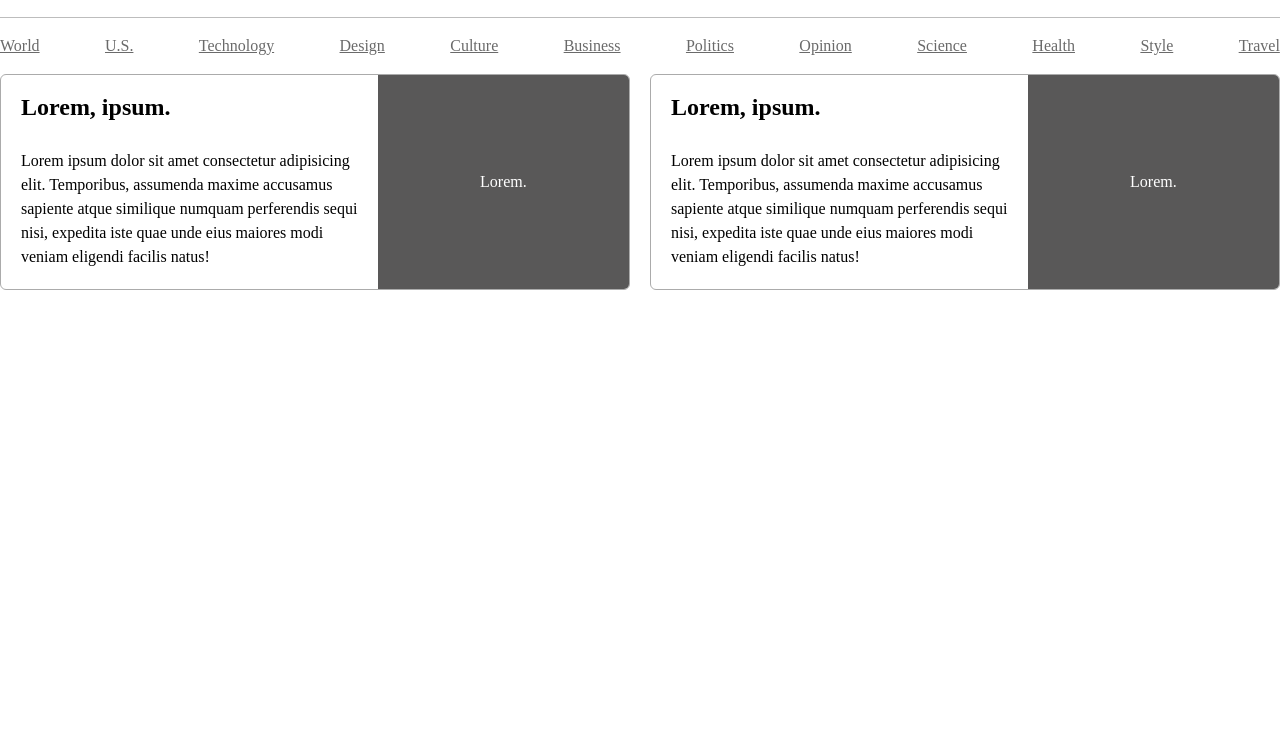
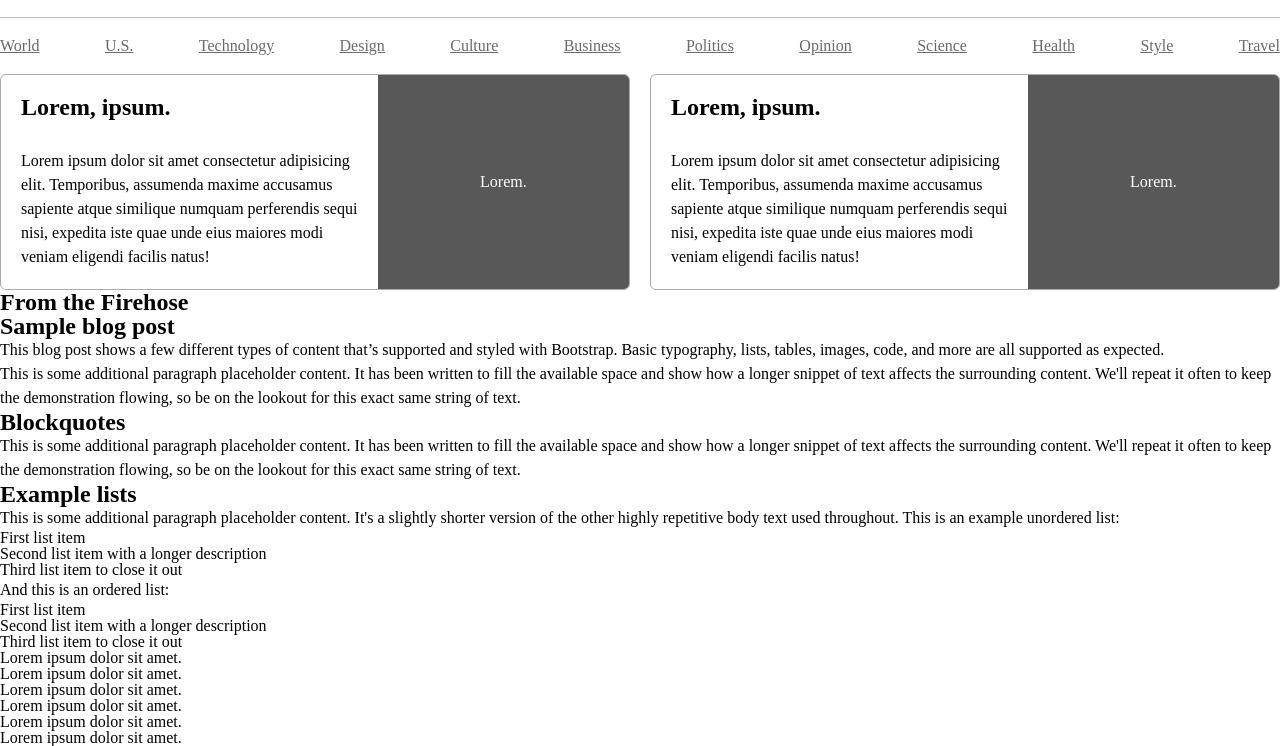
Before and after one commit to EraBoss/EcoLifeStyle, a plain HTML site: page Index.html in a window 1280 px wide. Shown: the part 62-808 px from the top of the page. Drawn offline with Linux system fonts and the light colour scheme.

Commit message:
добавлен текст мусор

```diff
--- a/Index.html
+++ b/Index.html
@@ -62,11 +62,57 @@
                     Lorem.
                 </div>
             </div>
-        </section>
+            </section>
+            <div class="main__cont">
+                <section class="main__content content">
+                    <h2 class="content__title title">From the Firehose</h2>
+                    <div class="content__block-1 block-1 block">
+                        <h3 class="block-1__title title">Sample blog post</h3>
+                        <p class="block-1__para para">This blog post shows a few different types of content that’s supported and styled with Bootstrap. Basic typography, lists, tables, images, code, and more are all supported as expected.</p>
+                        <p class="block-1__para para">This is some additional paragraph placeholder content. It has been written to fill the available space and show how a longer snippet of text affects the surrounding content. We'll repeat it often to keep the demonstration flowing, so be on the lookout for this exact same string of text.</p>
+                    </div>
+                    <div class="content__block-2 block-2 block">
+                        <h3 class="block-2__title title">Blockquotes</h3>
+                        <p class="block-2__para para">This is some additional paragraph placeholder content. It has been written to fill the available space and show how a longer snippet of text affects the surrounding content. We'll repeat it often to keep the demonstration flowing, so be on the lookout for this exact same string of text.</p>
+                    </div>
+                    <div class="content__block-3 block-3 block"></div>
+                    <h3 class="block-2__title title"></h3>
+                    <p class="block-2__para para"></p>
+                    <div class="content__block-3 block-3 block">
+                        <h3 class="block-2__title title">Example lists</h3>
+                        <p class="block-2__para para">This is some additional paragraph placeholder content. It's a slightly shorter version of the other highly repetitive body text used throughout. This is an example unordered list:</p>
+                        <ul class="block-3__list">
+                            <li class="block-3__li">First list item</li>
+                            <li class="block-3__li">Second list item with a longer description</li>
+                            <li class="block-3__li">Third list item to close it out</li>
+                        </ul>
+                        <p class="block-2__para para">And this is an ordered list:</p>
+                        <ol class="block-3__list">
+                            <li class="block-3__li">First list item</li>
+                            <li class="block-3__li">Second list item with a longer description</li>
+                            <li class="block-3__li">Third list item to close it out</li>
+                        </ol>
+                    </div>
+                    <div class="content__block-4 block-4 block">
+                        <h3 class="block-4__title title"></h3>
+                        <p class="block-__para para"></p>
+                        <ul class="block-4__list">
+                            <li class="block-4__li">Lorem ipsum dolor sit amet.</li>
+                            <li class="block-4__li">Lorem ipsum dolor sit amet.</li>
+                            <li class="block-4__li">Lorem ipsum dolor sit amet.</li>
+                            <li class="block-4__li">Lorem ipsum dolor sit amet.</li>
+                            <li class="block-4__li">Lorem ipsum dolor sit amet.</li>
+                            <li class="block-4__li">Lorem ipsum dolor sit amet.</li>
+                        </ul>
+                    </div>
+                    <div class="content__block- block- block"></div>
+                    <h3 class="block-__title title"></h3>
+                    <p class="block-__para para"></p>
+                </section>
+                <aside class="main__sidebar"></aside>
+            </div>
         </div>
-
     </main>
     <footer class="footer"></footer>
-   </div>
 </body>
 </html>
--- /dev/null
+++ b/css/null.css
@@ -0,0 +1,71 @@
+* {
+  padding: 0;
+  margin: 0;
+  border: 0;
+}
+
+*, *:before, *:after {
+  -moz-box-sizing: border-box;
+  -webkit-box-sizing: border-box;
+  box-sizing: border-box;
+}
+
+:focus, :active {
+  outline: none;
+}
+
+a:focus, a:active {
+  outline: none;
+}
+
+nav, footer, header, aside {
+  display: block;
+}
+
+html, body {
+  height: 100%;
+  width: 100%;
+  font-size: 100%;
+  line-height: 1;
+  -ms-text-size-adjust: 100%;
+  -moz-text-size-adjust: 100%;
+  -webkit-text-size-adjust: 100%;
+}
+
+input, button, textarea {
+  font-family: inherit;
+}
+
+input::-ms-clear {
+  display: none;
+}
+
+button {
+  cursor: pointer;
+}
+
+button::-moz-focus-inner {
+  padding: 0;
+  border: 0;
+}
+
+a, a:visited {
+  text-decoration: none;
+}
+
+a:hover {
+  text-decoration: none;
+}
+
+ul li {
+  list-style: none;
+}
+
+img {
+  vertical-align: top;
+}
+
+h1, h2, h3, h4, h5, h6 {
+  font-size: inherit;
+  font-weight: 400;
+}
```
